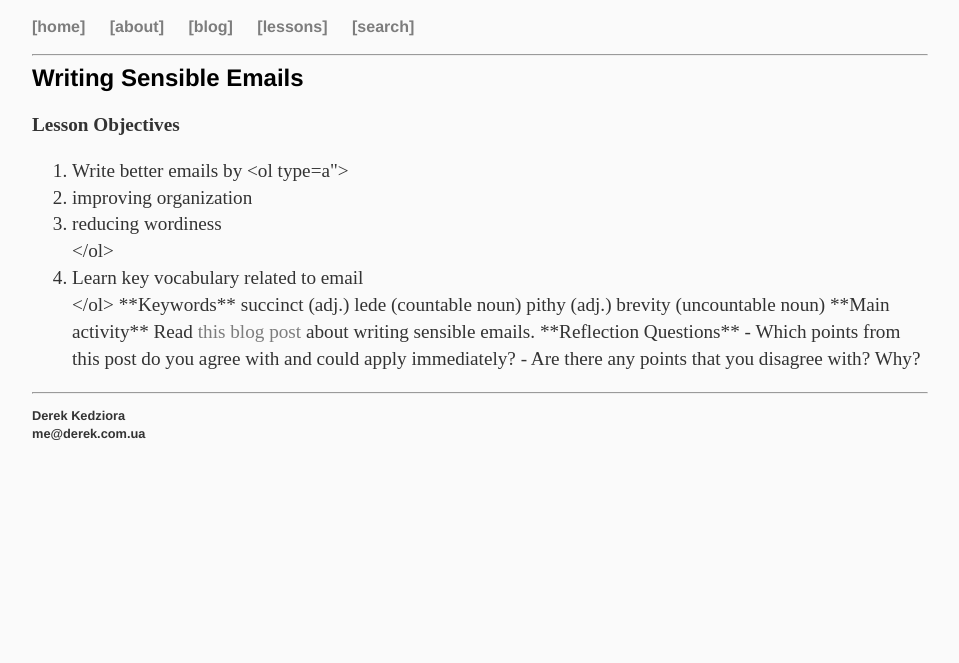
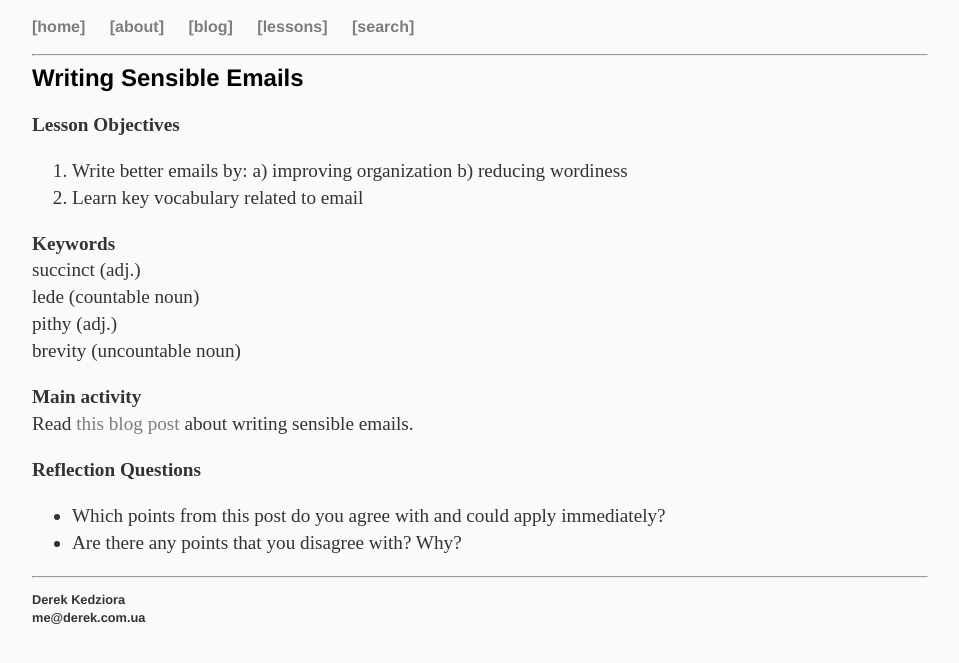
Before and after one commit to ZeroDeth/derekkedziora.github.io, a Jekyll site: the page built from _posts/2016-10-24-sensible-emails.md, in a window 1280 px wide. Shown: the top 663 px of the page, without its empty margins (160-1119 px from the left). Built offline with Jekyll 4.4.1, drawn with Linux system fonts in a browser that asks for light colours.

Commit message:
list updated

```diff
--- a/_posts/2016-10-24-sensible-emails.md
+++ b/_posts/2016-10-24-sensible-emails.md
@@ -10,11 +10,10 @@ description: "How to avoid clutter and streamline the emails you write"
 ---
 #### Writing Sensible Emails
 **Lesson Objectives**
-<ol type="1">
-<li>Write better emails by
-	<ol type=a"><li>improving organization</li>
-	<li>reducing wordiness</li></ol>
-<li>Learn key vocabulary related to email</li></ol>
+1. Write better emails by:
+	a) improving organization
+	b) reducing wordiness
+2. Learn key vocabulary related to email
 
 **Keywords**
 succinct (adj.)
@@ -26,6 +25,6 @@ brevity (uncountable noun)
 Read <a href="http://www.43folders.com/2005/09/19/writing-sensible-email-messages" target="_blank">this blog post</a> about writing sensible emails.
 
 **Reflection Questions**
-
-- Which points from this post do you agree with and could apply immediately?
-- Are there any points that you disagree with? Why?
+<ul>
+<li>Which points from this post do you agree with and could apply immediately?</li>
+<li>Are there any points that you disagree with? Why?</li></ul>
```
